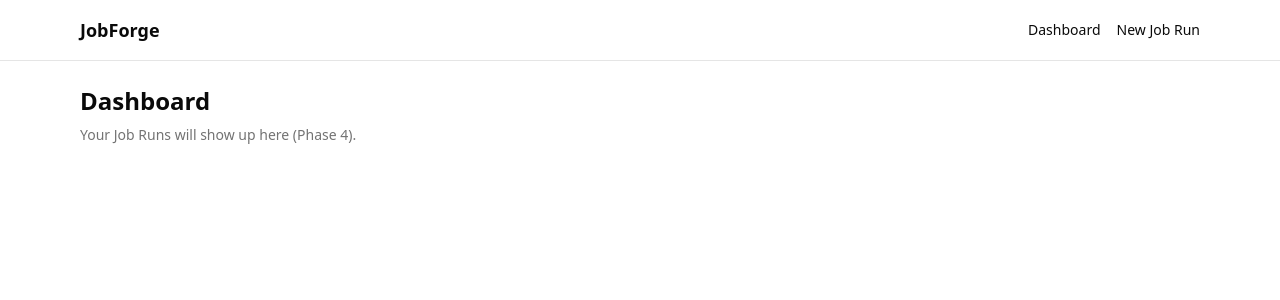
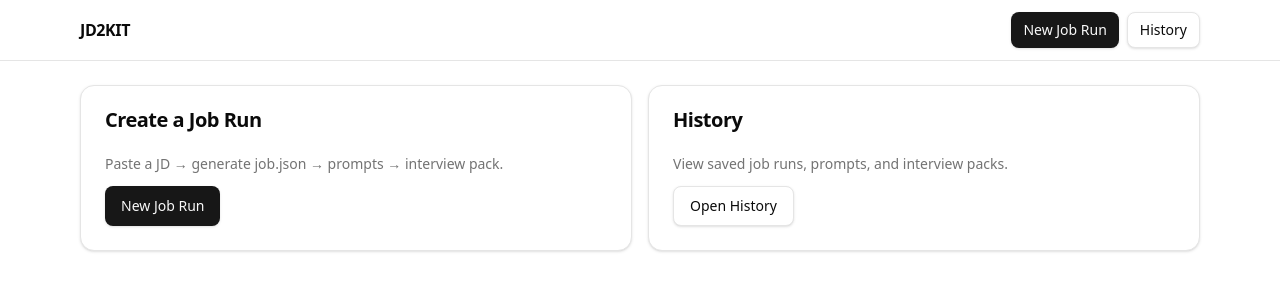
Before and after one commit to Sidddev15/JD2Kit, a Next.js app: page / in a window 1280 px wide. Shown: the top 300 px of the page. Built offline with nearby package versions, Linux system fonts and the light colour scheme.

Commit message:
feat(ui): app shell with dashboard and nav

```diff
--- a/src/app/(app)/layout.tsx
+++ b/src/app/(app)/layout.tsx
@@ -1,10 +1,31 @@
-import { TopNav } from "@/components/app/top-nav";
+import type {ReactNode} from 'react';
+import Link from 'next/link';
+import {cn} from '@/lib/utils';
+import {Button} from '@/components/ui/button';
 
-export default function AppLayout({ children }: { children: React.ReactNode }) {
+export default function AppLayout({ children }: {children: ReactNode}) {
   return (
-    <div className="min-h-dvh">
-      <TopNav />
-      {children}
+    <div className="min-h-screen bg-background">
+      <header className="sticky top-0 z-50 border-b bg-background/80 backdrop-blur">
+        <div className="mx-auto flex max-w-6xl items-center justify-between px-4 py-3">
+          <Link href="/app" className="font-semibold tracking-tight">
+            JD2KIT
+          </Link>
+
+          <nav className="flex items-center gap-2">
+            <Link href="/app/new">
+              <Button size="sm">New Job Run</Button>
+            </Link>
+            <Link href="/app/history">
+              <Button size="sm" variant="outline">
+                History
+              </Button>
+            </Link>
+          </nav>
+        </div>
+      </header>
+
+      <main className={cn("mx-auto max-w-6xl px-4 py-6")}>{children}</main>
     </div>
-  );
+  )
 }
--- a/src/app/(app)/page.tsx
+++ b/src/app/(app)/page.tsx
@@ -1,12 +1,39 @@
-import { Shell } from "@/components/app/shell";
+import Link from "next/link";
+import { Button } from "@/components/ui/button";
+import { Card, CardContent, CardHeader, CardTitle } from "@/components/ui/card";
 
-export default function DashboardPage() {
+export default function AppHome() {
   return (
-    <Shell>
-      <h1 className="text-2xl font-semibold">Dashboard</h1>
-      <p className="mt-2 text-sm text-muted-foreground">
-        Your Job Runs will show up here (Phase 4).
-      </p>
-    </Shell>
+    <div className="grid gap-4 md:grid-cols-2">
+      <Card>
+        <CardHeader>
+          <CardTitle>Create a Job Run</CardTitle>
+        </CardHeader>
+        <CardContent className="space-y-3">
+          <p className="text-sm text-muted-foreground">
+            Paste a JD → generate job.json → prompts → interview pack.
+          </p>
+          <Link href="/app/new">
+            <Button className="w-full md:w-auto">New Job Run</Button>
+          </Link>
+        </CardContent>
+      </Card>
+
+      <Card>
+        <CardHeader>
+          <CardTitle>History</CardTitle>
+        </CardHeader>
+        <CardContent className="space-y-3">
+          <p className="text-sm text-muted-foreground">
+            View saved job runs, prompts, and interview packs.
+          </p>
+          <Link href="/app/history">
+            <Button variant="outline" className="w-full md:w-auto">
+              Open History
+            </Button>
+          </Link>
+        </CardContent>
+      </Card>
+    </div>
   );
 }
--- /dev/null
+++ b/src/components/ui/button.tsx
@@ -0,0 +1,53 @@
+import * as React from "react"
+import { type VariantProps, cva } from "class-variance-authority"
+
+import { cn } from "@/lib/utils"
+
+const buttonVariants = cva(
+  "inline-flex items-center justify-center gap-2 rounded-md text-sm font-medium transition-colors focus-visible:outline-none focus-visible:ring-2 focus-visible:ring-ring focus-visible:ring-offset-2 disabled:pointer-events-none disabled:opacity-50 active:translate-y-[1px]",
+  {
+    variants: {
+      variant: {
+        default: "bg-primary text-primary-foreground shadow hover:bg-primary/90",
+        destructive:
+          "bg-destructive text-destructive-foreground shadow-sm hover:bg-destructive/90",
+        outline:
+          "border border-input bg-background shadow-sm hover:bg-muted hover:text-foreground",
+        secondary:
+          "bg-secondary text-secondary-foreground shadow-sm hover:bg-secondary/80",
+        ghost: "hover:bg-muted hover:text-foreground",
+        link: "text-primary underline-offset-4 hover:underline",
+      },
+      size: {
+        default: "h-10 px-4 py-2",
+        sm: "h-9 rounded-md px-3",
+        lg: "h-11 rounded-md px-6",
+        icon: "h-10 w-10",
+      },
+    },
+    defaultVariants: {
+      variant: "default",
+      size: "default",
+    },
+  },
+)
+
+export interface ButtonProps
+  extends React.ButtonHTMLAttributes<HTMLButtonElement>,
+    VariantProps<typeof buttonVariants> {}
+
+export const Button = React.forwardRef<HTMLButtonElement, ButtonProps>(
+  ({ className, variant, size, ...props }, ref) => {
+    return (
+      <button
+        ref={ref}
+        className={cn(buttonVariants({ variant, size }), className)}
+        {...props}
+      />
+    )
+  },
+)
+
+Button.displayName = "Button"
+
+export { buttonVariants }
--- /dev/null
+++ b/src/components/ui/card.tsx
@@ -0,0 +1,63 @@
+import * as React from "react"
+
+import { cn } from "@/lib/utils"
+
+const Card = React.forwardRef<HTMLDivElement, React.HTMLAttributes<HTMLDivElement>>(
+  ({ className, ...props }, ref) => (
+    <div
+      ref={ref}
+      className={cn(
+        "rounded-xl border border-border bg-card text-card-foreground shadow-sm",
+        className,
+      )}
+      {...props}
+    />
+  ),
+)
+Card.displayName = "Card"
+
+const CardHeader = React.forwardRef<
+  HTMLDivElement,
+  React.HTMLAttributes<HTMLDivElement>
+>(({ className, ...props }, ref) => (
+  <div
+    ref={ref}
+    className={cn("flex flex-col space-y-1.5 p-6", className)}
+    {...props}
+  />
+))
+CardHeader.displayName = "CardHeader"
+
+const CardTitle = React.forwardRef<
+  HTMLParagraphElement,
+  React.HTMLAttributes<HTMLHeadingElement>
+>(({ className, ...props }, ref) => (
+  <h3
+    ref={ref}
+    className={cn("text-xl font-semibold leading-none tracking-tight", className)}
+    {...props}
+  />
+))
+CardTitle.displayName = "CardTitle"
+
+const CardContent = React.forwardRef<
+  HTMLDivElement,
+  React.HTMLAttributes<HTMLDivElement>
+>(({ className, ...props }, ref) => (
+  <div ref={ref} className={cn("p-6 pt-0", className)} {...props} />
+))
+CardContent.displayName = "CardContent"
+
+const CardFooter = React.forwardRef<
+  HTMLDivElement,
+  React.HTMLAttributes<HTMLDivElement>
+>(({ className, ...props }, ref) => (
+  <div
+    ref={ref}
+    className={cn("flex items-center p-6 pt-0", className)}
+    {...props}
+  />
+))
+CardFooter.displayName = "CardFooter"
+
+export { Card, CardContent, CardFooter, CardHeader, CardTitle }
```
